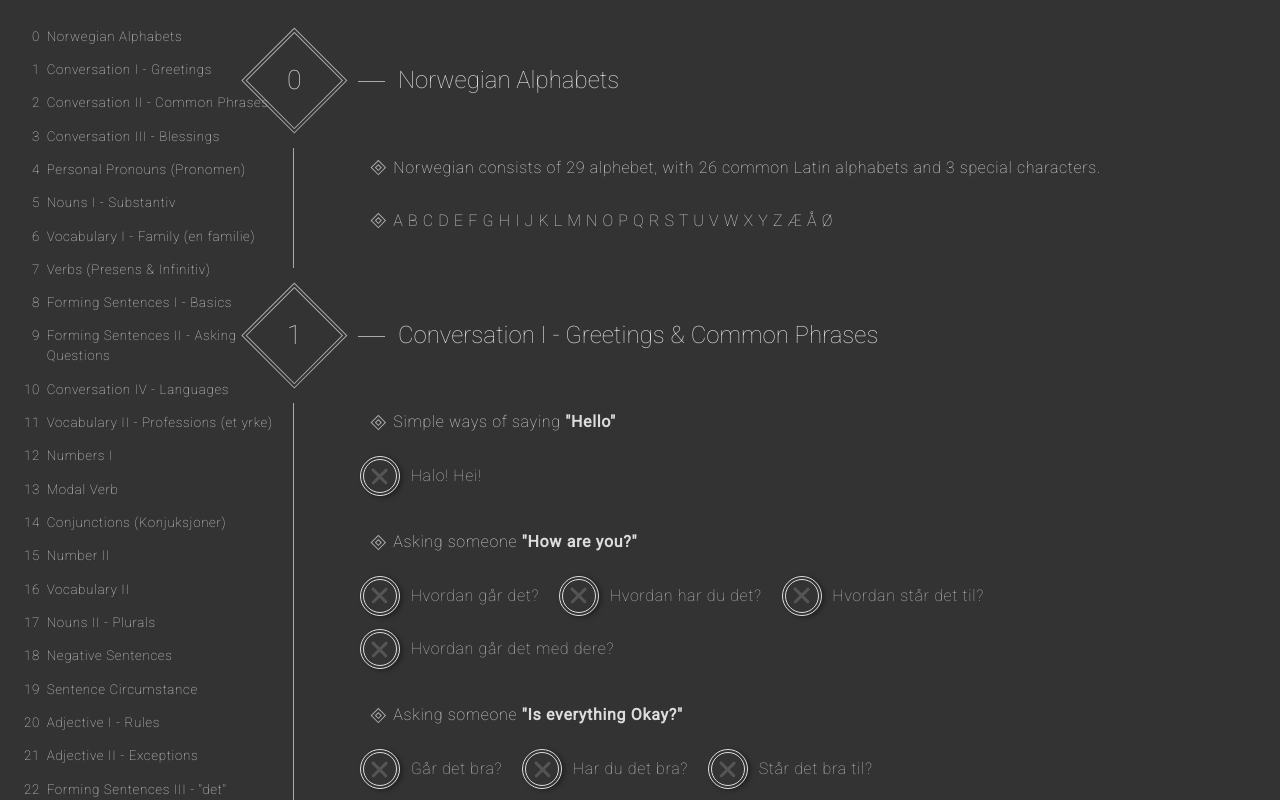
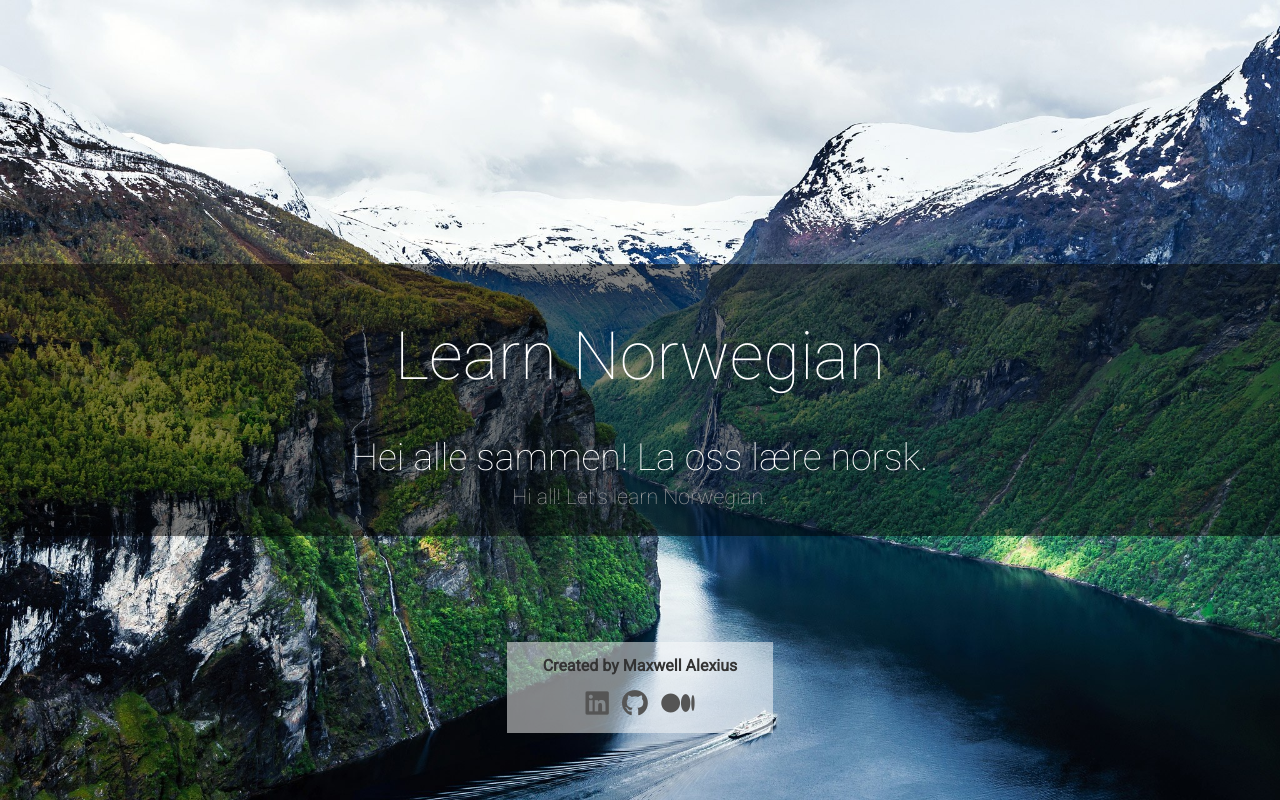
Before and after one commit to Alexius-Huang/Viking-Hunt, a React (Create React App) app: page / in a window 1280 px wide. Shown: the top 800 px of the page. Built offline with nearby package versions, Linux system fonts and the light colour scheme.

Commit message:
Add main page

```diff
--- a/src/App.css
+++ b/src/App.css
@@ -1,3 +1,77 @@
-div.App {
-  text-align: center
+div.App {}
+
+div.App > section.main-page {
+  display: block;
+  width: 100vw;
+  height: 100vh;
+  text-align: center;
+  background-image: url('./norway.jpg');
+  background-repeat: no-repeat;
+  background-size: cover;
+  background-position: center center;
+  position: relative;
 }
+
+div.App > section.main-page:before {
+  content: '';
+  width: 0;
+  height: 100%;
+  vertical-align: middle;
+  display: inline-block;
+}
+
+div.App > section.main-page > div.main-page-wrapper {
+  display: inline-block;
+  width: 100%;
+  padding: 20pt 0;
+  vertical-align: middle;
+  background-color: rgba(0, 0, 0, 0.5);
+}
+
+div.App > section.main-page > div.main-page-navlinks {
+  position: absolute;
+  display: inline-block;
+  bottom: 50pt;
+  left: 50%;
+  margin-left: -100pt;
+  padding: 10pt 0;
+  width: 200pt;
+  color: #333;
+  background-color: rgba(255, 255, 255, 0.5);
+}
+div.App > section.main-page > div.main-page-navlinks > h4 {
+  margin: 0 0 10pt 0;
+}
+div.App > section.main-page > div.main-page-navlinks > div.navlinks > a {
+  color: #555;
+  text-decoration: none;
+  font-size: 20pt;
+  transition: .25s;
+}
+div.App > section.main-page > div.main-page-navlinks > div.navlinks > a:hover {
+  color: #333;
+  transition: .25s;
+}
+div.App > section.main-page > div.main-page-navlinks > div.navlinks > a + a {
+  margin-left: 10pt;
+}
+
+div.App > section.main-page > div.main-page-wrapper > h1 {
+  font-weight: 100;
+  font-size: 50pt;
+  margin: 0 0 10pt 0;
+  padding: 20pt 0;
+  color: #fff;
+}
+div.App > section.main-page > div.main-page-wrapper > h2 {
+  font-weight: 100;
+  font-size: 28pt;
+  margin: 0 0 4pt 0;
+  color: #fff;
+}
+div.App > section.main-page > div.main-page-wrapper > h3 {
+  font-weight: 100;
+  font-size: 16pt;
+  color: #aaa;
+  margin: 0;
+}
--- a/src/App.js
+++ b/src/App.js
@@ -7,6 +7,28 @@ class App extends Component {
   render() {
     return (
       <div className="App">
+        <section className="main-page">
+          <div className="main-page-wrapper">
+            <h1>Learn Norwegian</h1>
+            <h2>Hei alle sammen! La oss lære norsk.</h2>
+            <h3>Hi all! Let's learn Norwegian.</h3>
+          </div>
+
+          <div className="main-page-navlinks">
+            <h4>Created by Maxwell Alexius</h4>
+            <div className="navlinks">
+              <a href="https://www.linkedin.com/in/huang-alexius-a95258a4/">
+                <span className="fa fa-linkedin-square" />
+              </a>
+              <a href="https://github.com/Maxwell-Alexius">
+                <span className="fa fa-github" />
+              </a>
+              <a href="https://medium.com/@maximilianhuang">
+                <span className="fa fa-medium" />
+              </a>
+            </div>
+          </div>
+        </section>
         <Aside />
         <Main />
       </div>
--- a/src/components/Checkbox.css
+++ b/src/components/Checkbox.css
@@ -10,6 +10,15 @@ label.checkbox-input {
   margin-right: 15pt;
   margin-bottom: 10pt;
   cursor: pointer;
+  transition: .25s;
+}
+label.checkbox-input:hover > span.checkbox-display {
+  background-color: #444;
+  transition: .25s;
+}
+label.checkbox-input:hover > span.checkbox-content {
+  color: #ddd;
+  transition: .25s;
 }
 label.checkbox-input > input[type="checkbox"] {
   display: none;
@@ -18,7 +27,6 @@ label.checkbox-input > span.checkbox-display {
   display: inline-block;
   width: 30pt;
   height: 30pt;
-  /* background-color: #555; */
   transition: .25s;
   border-radius: 50%;
   position: relative;
--- a/src/components/List.css
+++ b/src/components/List.css
@@ -8,6 +8,13 @@ ul.List > li {
   line-height: 24pt;
   transition: .25s;
   user-select: none;
+  transition: .25s;
+  color: #bbb;
+}
+
+ul.List > li:hover {
+  color: #eee;
+  transition: .25s;
 }
 
 ul.List > li:not(.stateless) {
--- a/src/containers/Aside.css
+++ b/src/containers/Aside.css
@@ -1,7 +1,10 @@
 aside {
   padding: 20px;
-  position: fixed;
+  position: sticky;
   left: 0pt;
+  top: 0pt;
+  height: 100vh;
+  overflow-y: auto;
   display: inline-block;
   width: 200pt;
   height: auto;
--- a/src/containers/Aside.jsx
+++ b/src/containers/Aside.jsx
@@ -17,7 +17,7 @@ class Aside extends Component {
   render() {
     const { content } = this.props;
     return (
-      <aside className="Aside">
+      <aside className="Aside" ref={(c) => { this.wrapper = c; }}>
         {
           content.map((item, i) => (
             <a
```
Also changed, not shown: src/norway.jpg (added).
